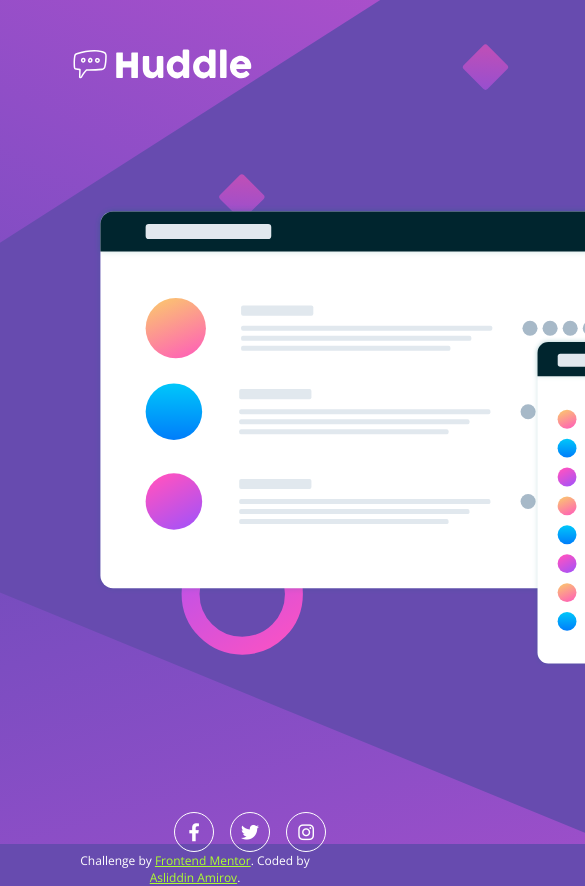
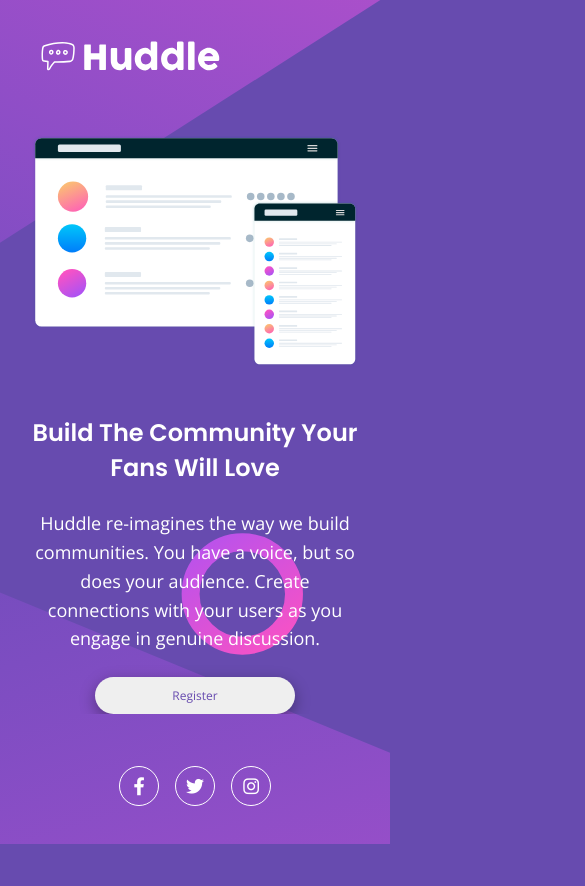
Before and after one commit to asliddinamir/project18-FM, a plain HTML site: page index.html in a window 390 px wide. Shown: the top 886 px of the page, 585 px wide, since content can reach past the window. After the commit the page ends 844 px from the top, so only its background shows below. Drawn offline with nearby package versions, Linux system fonts and the light colour scheme.

Commit message:
last commit

```diff
--- a/style.css
+++ b/style.css
@@ -10,6 +10,7 @@
 * {
     box-sizing: border-box;
     margin: 0;
+    overflow-x: hidden;
 }
 
 body {
@@ -49,6 +50,7 @@ header {
     flex-direction: column;
     justify-content: space-between;
     margin-bottom: 20px;
+    max-width: 530px;
 }
 
 .title {
@@ -59,7 +61,7 @@ header {
 
 .description {
     margin-block: 1.5rem;
-    line-height: 2rem;
+    line-height: 1.8rem;
     font-size: 18px;
 }
 
@@ -115,8 +117,86 @@ footer {
     text-align: center;
     color: #fff;
     font-size: 12px;
+    bottom: 5px;
 }
 
 footer a {
     color: greenyellow;
 }
+
+@media(max-width:1149px) {
+    body {
+        padding: 2rem;
+    }
+
+    .container {
+        padding-inline: 0;
+        gap: 1rem;
+    }
+
+    .title {
+        font-size: 30px;
+    }
+
+    .btn {
+        padding: 10px;
+    }
+}
+
+@media(max-width:1108px) {
+    .container {
+        display: flex;
+        width: 100%;
+        flex-direction: column;
+        text-align: center;
+    }
+
+    .container img {
+        width: 850px;
+    }
+
+    .info {
+        max-width: 650px;
+        display: flex;
+        align-items: center;
+        justify-content: center;
+    }
+
+    .btn {
+        text-align: center;
+        justify-content: center;
+        display: flex;
+        align-items: center;
+    }
+
+    .icons {
+        text-align: center;
+        justify-content: center;
+        margin-top: 2rem;
+        margin-bottom: 3rem;
+    }
+}
+
+@media(max-width:743px) {
+    .container {
+        width: 100%;
+        gap: 3rem;
+    }
+
+    .container img {
+        width: 100%;
+    }
+
+    .info {
+        width: 100%;
+    }
+
+    .title {
+        font-size: 24px;
+    }
+
+    .btn {
+        font-size: 12px;
+        width: 200px;
+    }
+}
```
